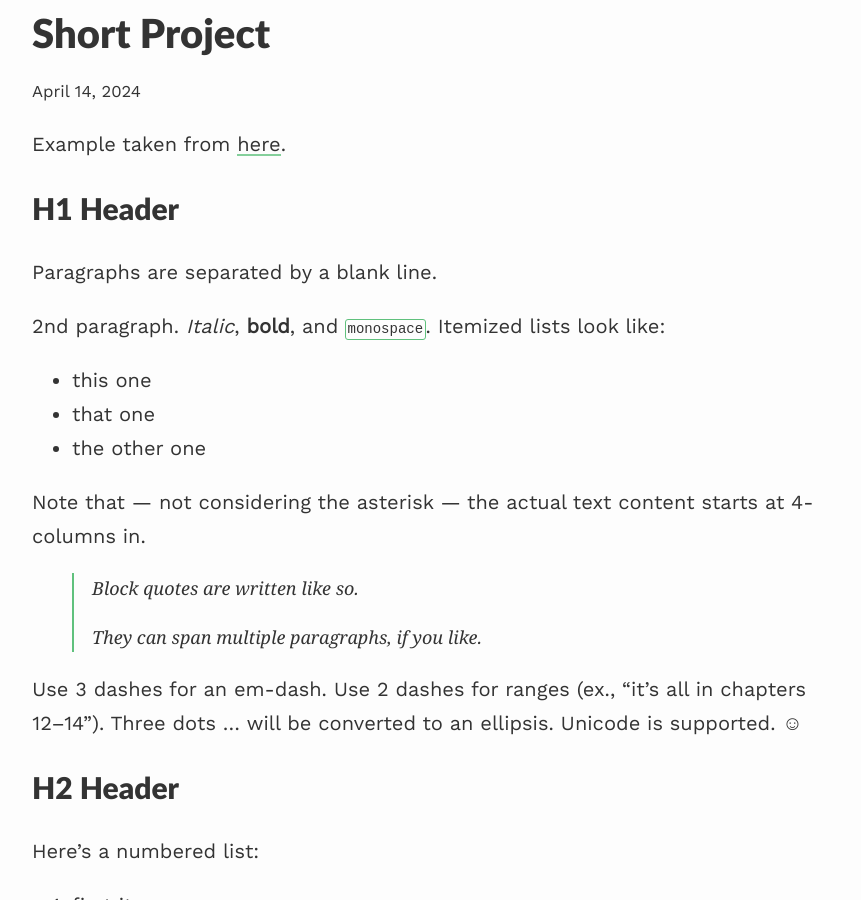
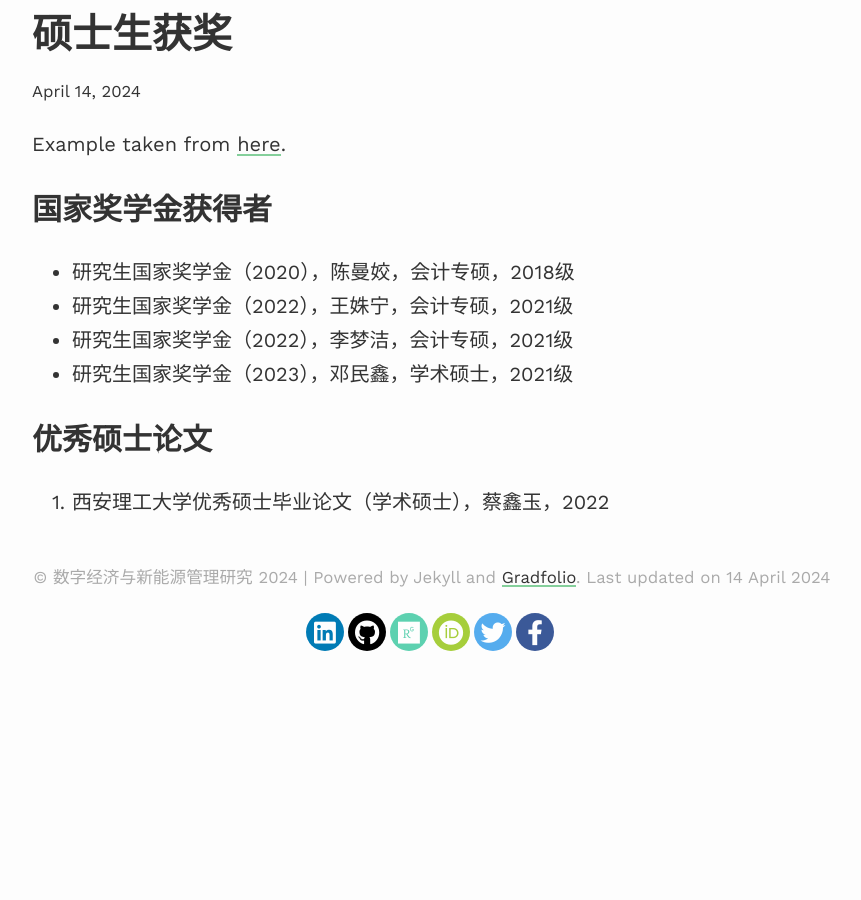
Before and after one commit to dakuamao/sun, a Jekyll site: the page built from _projects/1_project.md, in a window 1280 px wide and 900 px high, scrolled down 217 px. Shown: the whole window, without its empty margins (208-1069 px from the left). Built offline with Jekyll 4.4.1, drawn with Linux system fonts in a browser that asks for light colours; nearby versions of some CDN libraries; after the commit the page ends 980 px from its top, so only the background shows below that; some of the changed text lies outside the part shown.

Commit message:
Update 1_project.md

```diff
--- a/_projects/1_project.md
+++ b/_projects/1_project.md
@@ -1,166 +1,22 @@
 ---
 layout: post
-title: Short Project
-description: description of the short project which is long enough
+title: 硕士生获奖
+description: 近年来指导硕士生获奖
 ---
 
 Example taken from [here](http://www.unexpected-vortices.com/sw/rippledoc/quick-markdown-example.html){:target="_blank"}.
 
-H1 Header
+国家奖学金获得者
 ============
-
-Paragraphs are separated by a blank line.
-
-2nd paragraph. *Italic*, **bold**, and `monospace`. Itemized lists
-look like:
-
-  * this one
-  * that one
-  * the other one
-
-Note that --- not considering the asterisk --- the actual text
-content starts at 4-columns in.
-
-> Block quotes are
-> written like so.
->
-> They can span multiple paragraphs,
-> if you like.
-
-Use 3 dashes for an em-dash. Use 2 dashes for ranges (ex., "it's all
-in chapters 12--14"). Three dots ... will be converted to an ellipsis.
-Unicode is supported. ☺
-
-
-H2 Header
-------------
-
-Here's a numbered list:
-
- 1. first item
- 2. second item
- 3. third item
-
-Note again how the actual text starts at 4 columns in (4 characters
-from the left side). Here's a code sample:
-
-    # Let me re-iterate ...
-    for i in 1 .. 10 { do-something(i) }
-
-As you probably guessed, indented 4 spaces. By the way, instead of
-indenting the block, you can use delimited blocks, if you like:
-
-~~~
-define foobar() {
-    print "Welcome to flavor country!";
-}
-~~~
-
-(which makes copying & pasting easier). You can optionally mark the
-delimited block for Pandoc to syntax highlight it:
-
-~~~python
-import time
-# Quick, count to ten!
-for i in range(10):
-    # (but not *too* quick)
-    time.sleep(0.5)
-    print(i)
-~~~
+  * 研究生国家奖学金（2020），陈曼姣，会计专硕，2018级
+  * 研究生国家奖学金（2022），王姝宁，会计专硕，2021级
+  * 研究生国家奖学金（2022），李梦洁，会计专硕，2021级
+  * 研究生国家奖学金（2023），邓民鑫，学术硕士，2021级
 
 
 
-### An h3 header ###
+优秀硕士论文
+------------
 
-Now a nested list:
 
- 1. First, get these ingredients:
-
-      * carrots
-      * celery
-      * lentils
-
- 2. Boil some water.
-
- 3. Dump everything in the pot and follow
-    this algorithm:
-
-        find wooden spoon
-        uncover pot
-        stir
-        cover pot
-        balance wooden spoon precariously on pot handle
-        wait 10 minutes
-        goto first step (or shut off burner when done)
-
-    Do not bump wooden spoon or it will fall.
-
-Notice again how text always lines up on 4-space indents (including
-that last line which continues item 3 above).
-
-Here's a link to [a website](http://foo.bar), to a [local
-doc](local-doc.html), and to a [section heading in the current
-doc](#an-h2-header). Here's a footnote [^1].
-
-[^1]: Some footnote text.
-
-Tables can look like this:
-
-Name           Size  Material      Color
-------------- -----  ------------  ------------
-All Business      9  leather       brown
-Roundabout       10  hemp canvas   natural
-Cinderella       11  glass         transparent
-
-Table: Shoes sizes, materials, and colors.
-
-(The above is the caption for the table.) Pandoc also supports
-multi-line tables:
-
---------  -----------------------
-Keyword   Text
---------  -----------------------
-red       Sunsets, apples, and
-          other red or reddish
-          things.
-
-green     Leaves, grass, frogs
-          and other things it's
-          not easy being.
---------  -----------------------
-
-A horizontal rule follows.
-
-***
-
-Here's a definition list:
-
-apples
-  : Good for making applesauce.
-
-oranges
-  : Citrus!
-
-tomatoes
-  : There's no "e" in tomatoe.
-
-Again, text is indented 4 spaces. (Put a blank line between each
-term and  its definition to spread things out more.)
-
-Here's a "line block" (note how whitespace is honored):
-
-| Line one
-|   Line too
-| Line tree
-
-and images can be specified like so:
-
-![example image](example-image.jpg "An exemplary image")
-
-Inline math equation: $\omega = d\phi / dt$. Display
-math should get its own line like so:
-
-$$I = \int \rho R^{2} dV$$
-
-And note that you can backslash-escape any punctuation characters
-which you wish to be displayed literally, ex.: \`foo\`, \*bar\*, etc.
+ 1. 西安理工大学优秀硕士毕业论文（学术硕士），蔡鑫玉，2022
```
